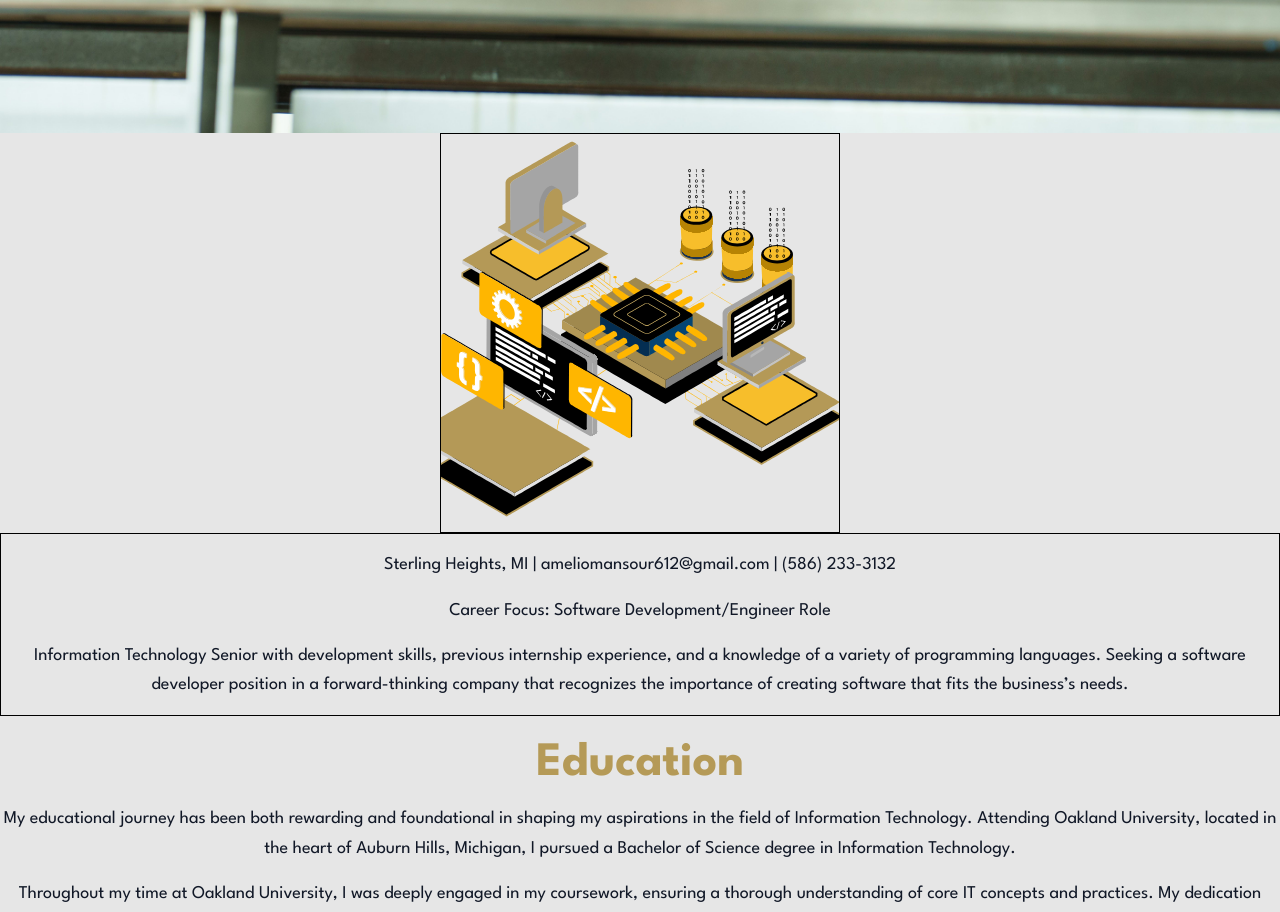
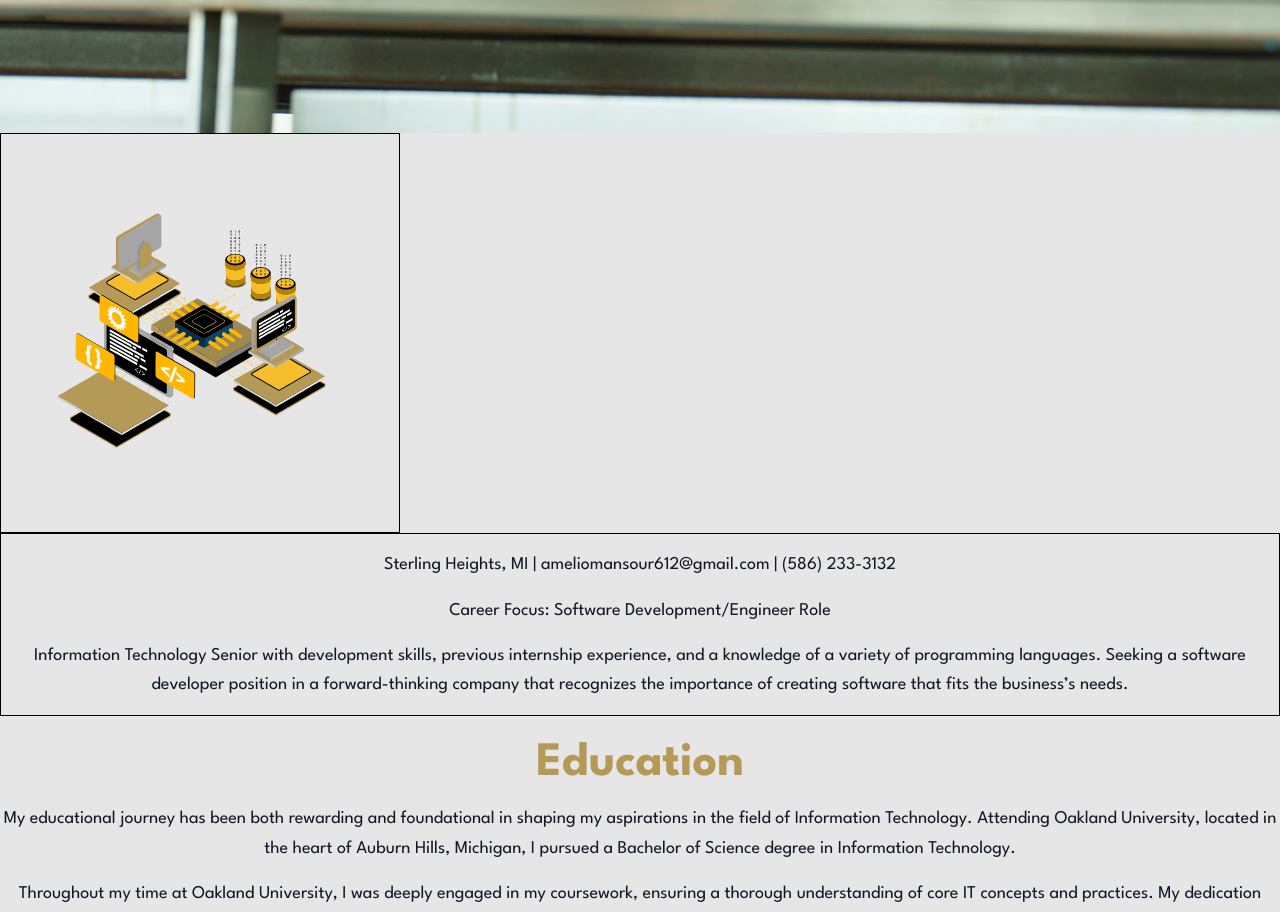
Before and after one commit to AmelioMansour/Resume-site, a React (Create React App) app: page / in a window 1280 px wide. Shown: the part 780-1692 px from the top of the page. Built offline with nearby package versions, Linux system fonts and the light colour scheme.

Commit message:
attempt at using updated lottie package

```diff
--- a/package.json
+++ b/package.json
@@ -7,6 +7,7 @@
     "@testing-library/react": "^13.4.0",
     "@testing-library/user-event": "^13.5.0",
     "autoprefixer": "^10.4.15",
+    "lottie-react": "^2.4.0",
     "postcss": "^8.4.29",
     "react": "^18.2.0",
     "react-dom": "^18.2.0",
--- a/src/components/Home.js
+++ b/src/components/Home.js
@@ -1,39 +1,24 @@
 import React from "react";
-import Lottie from 'react-lottie';
+import Lottie from "lottie-react";
 import animationData from '../assets/lotti.json';
-
 import headshot from '../assets/headshot.jpeg';
 
 function Home() {
-  const defaultOptions = {
-    loop: true,
-    autoplay: true,
-    animationData: animationData,
-    rendererSettings: {
-      preserveAspectRatio: 'xMidYMid slice'
-    }
-  };
-
   return (
     <div className="flex">
       <div className="mrpic">
         <img src={headshot} alt="headshot" />
-        <div className="special1" id="name" className="absolute top-1/4 left-1/4 text-white animate-slideInDown">Amelio Mansour</div>
-        <div className="special2" className="absolute top-1/4 left-1/4 text-white animate-slideInDown" id="title">Software Developer</div>
+        <div class="special1" id="name" className="absolute top-1/4 left-1/4 text-white animate-slideInDown">Amelio Mansour</div>
+        <div class="special2" className="absolute top-1/4 left-1/4 text-white animate-slideInDown" id="title">Software Developer</div>
       </div>
 
-      <div className="flex items-start w-full">
+      <div className="flex items-start">
         <Lottie
-          options={defaultOptions}
-          height={400}
-          width={400}
-          alt="lottie animation of software dev"
-          className="mr-4"
-          style={{ border: "1px solid black" }}
+          animationData={animationData}
+          style={{ width: 400, height: 400, border: "1px solid black" }}
         />
 
-
-        <div className="ml-6 flex flex-col" style={{ border: "1px solid black" }}>
+        <div className="ml-6 flex flex-col" style={{border: "1px solid black"}} >
           <p>Sterling Heights, MI | ameliomansour612@gmail.com | (586) 233-3132</p>
           <p>Career Focus: Software Development/Engineer Role</p>
           <p>Information Technology Senior with development skills, previous internship experience, and a knowledge of a variety of
@@ -43,8 +28,6 @@ function Home() {
       </div>
     </div>
   );
-
-
 }
 
 export default Home;
```
Also changed, not shown: 1 other file (tests, documents, lock files or other folders).
